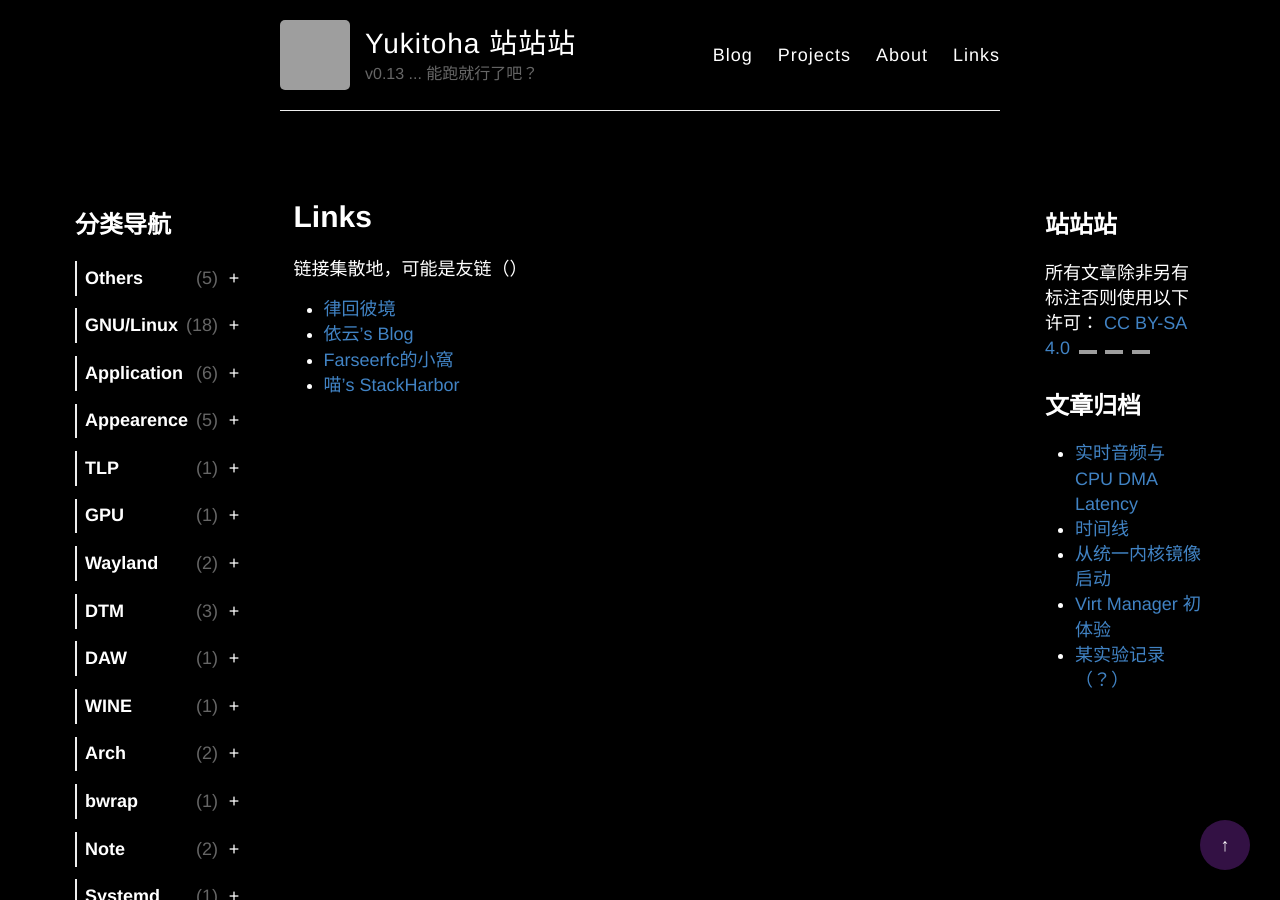
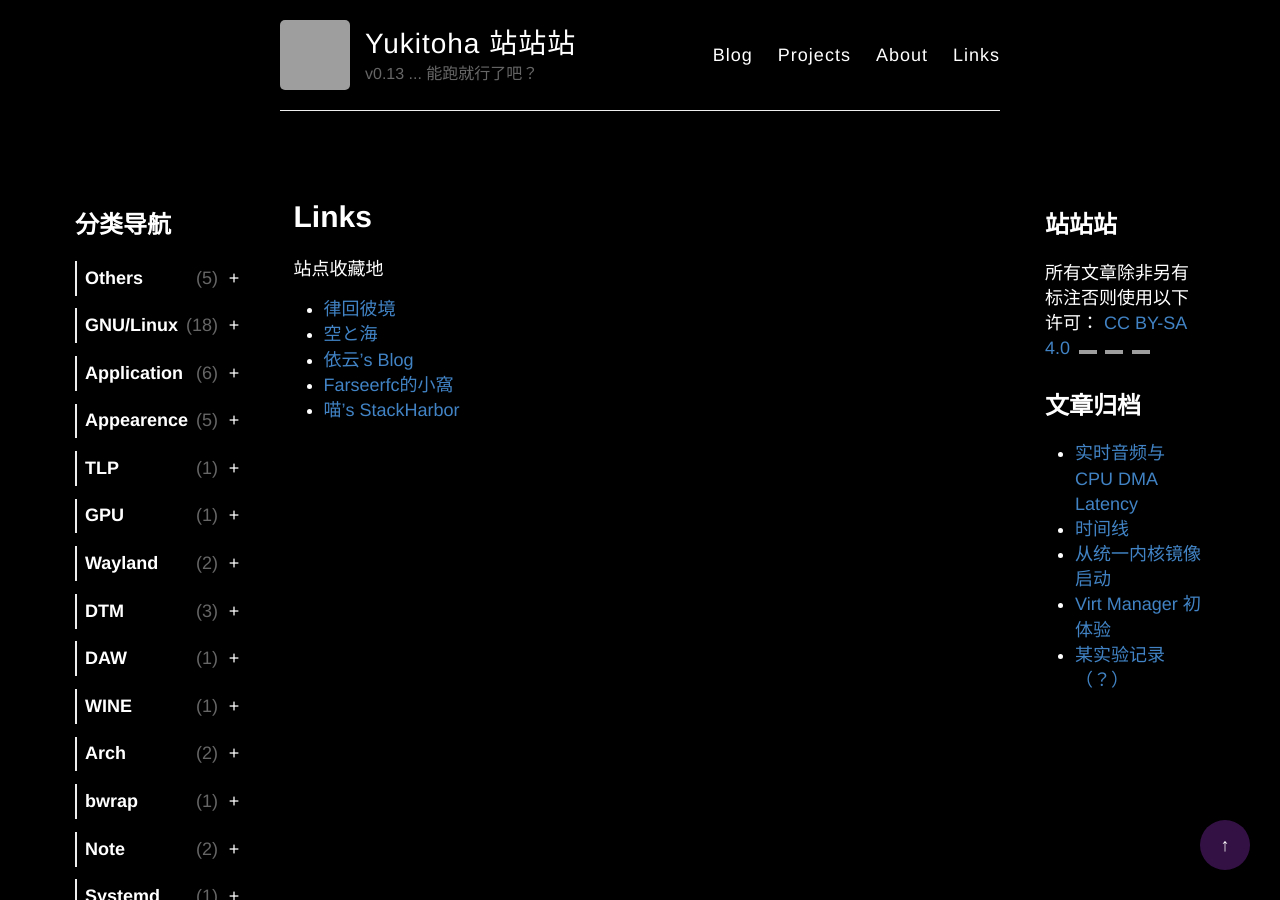
Before and after one commit to Vescrity/vescrity.github.io, a Jekyll site: the page built from links.md, in a window 1280 px wide and 900 px high. Built offline with Jekyll 4.4.1, drawn with Linux system fonts in a browser that asks for light colours; comment, search, counter and statistics services are not loaded; grey boxes are pictures that could not be loaded.

Commit message:
new links

```diff
--- a/links.md
+++ b/links.md
@@ -4,9 +4,10 @@ title: Links
 permalink: /links/
 ---
 
-> 链接集散地，可能是友链（）
+> 站点收藏地
 
 - [律回彼境](https://glowmem.com/)
+- [空と海](https://chiyoyuki.uk)
 - [依云's Blog](https://blog.lilydjwg.me/)
 - [Farseerfc的小窩](https://farseerfc.me/)
 - [喵's StackHarbor](https://sh.alynx.one/)
```
Also changed, not shown: Projects.md (+1 -0 lines).
